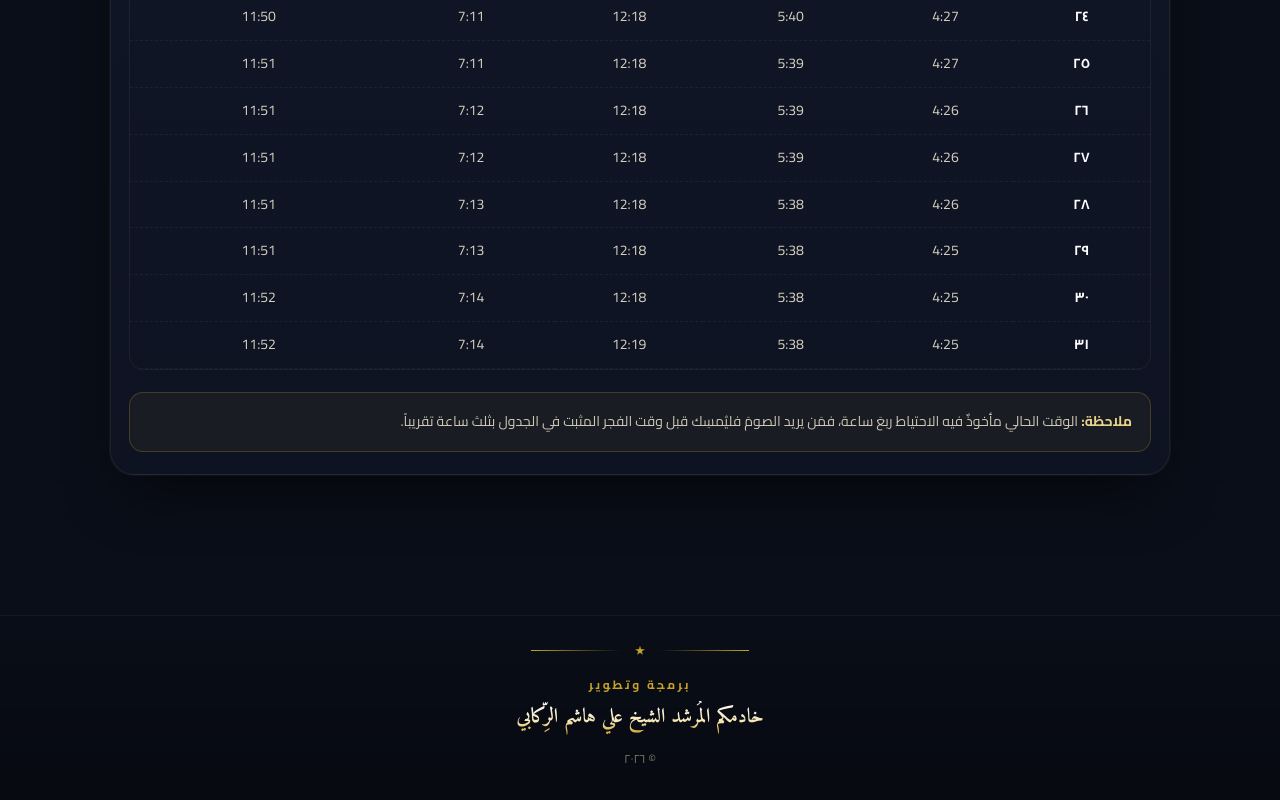
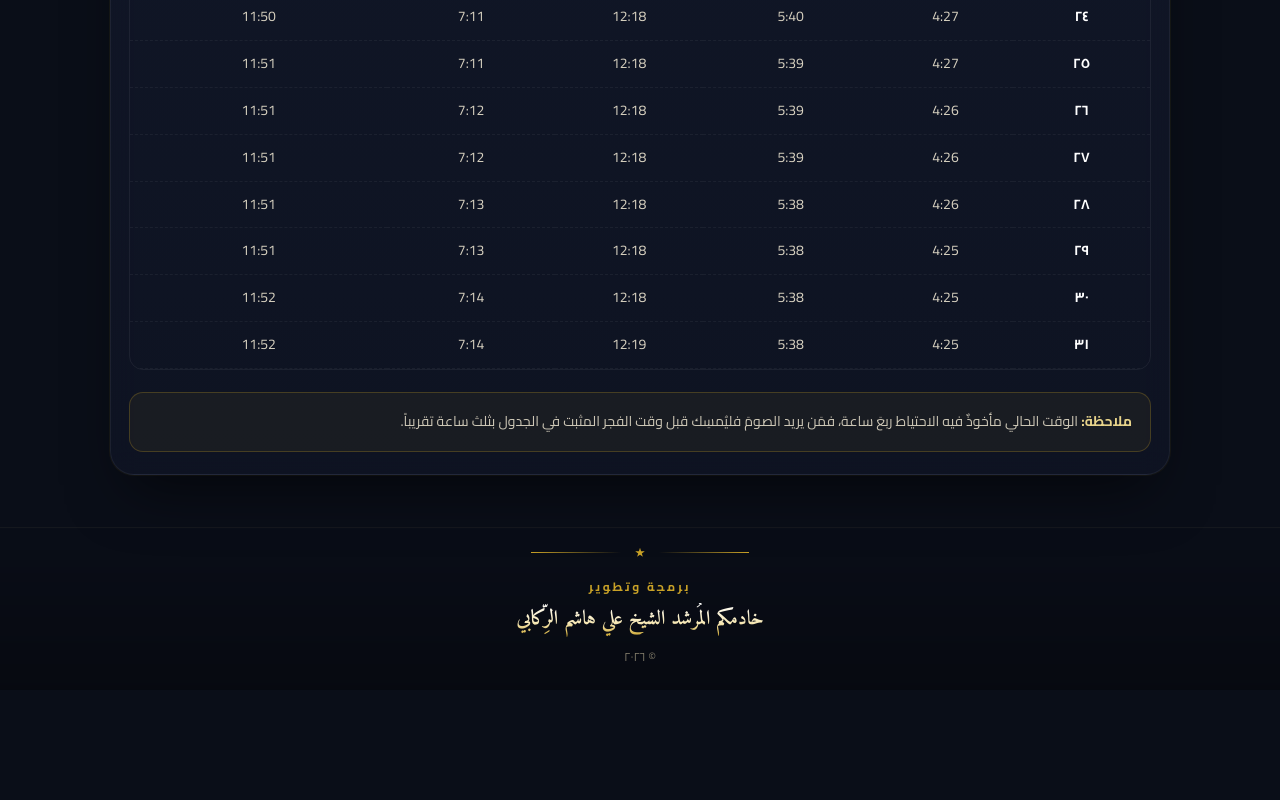
Before and after one commit to alialrikabi313/prayer-times, a plain HTML site: page index.html in a window 1280 px wide. Shown: the part 2333-3133 px from the top of the page. After the commit the page ends 3023 px from the top, so only its background shows below. Drawn offline with Linux system fonts and the light colour scheme.

Commit message:
Tighten footer spacing so signature sits closer to content

```diff
--- a/index.html
+++ b/index.html
@@ -151,7 +151,7 @@
   .date-pill .ic{color:var(--gold)}
 
   /* ================================ Container & cards ================================ */
-  .wrap{max-width:1100px;margin:-80px auto 0;padding:0 20px 80px;position:relative;z-index:2}
+  .wrap{max-width:1100px;margin:-80px auto 0;padding:0 20px 28px;position:relative;z-index:2}
 
   .glass{
     background:linear-gradient(180deg,rgba(23,30,51,.85),rgba(15,20,36,.85));
@@ -346,7 +346,7 @@
 
   /* ================================ Footer ================================ */
   .foot{
-    margin-top:60px;padding:30px 20px 40px;
+    margin-top:24px;padding:20px 20px 22px;
     text-align:center;border-top:1px solid var(--line-soft);
     background:linear-gradient(180deg,transparent,rgba(0,0,0,.3));
   }
@@ -361,7 +361,7 @@
     background:linear-gradient(180deg,#fff 0%,#f6e7b3 60%,#c9a227 100%);
     -webkit-background-clip:text;background-clip:text;color:transparent;
   }
-  .foot .small{margin-top:14px;color:var(--ink-mute);font-size:12px}
+  .foot .small{margin-top:10px;color:var(--ink-mute);font-size:12px}
 
   /* ================================ Responsive ================================ */
   @media (max-width:880px){
```
